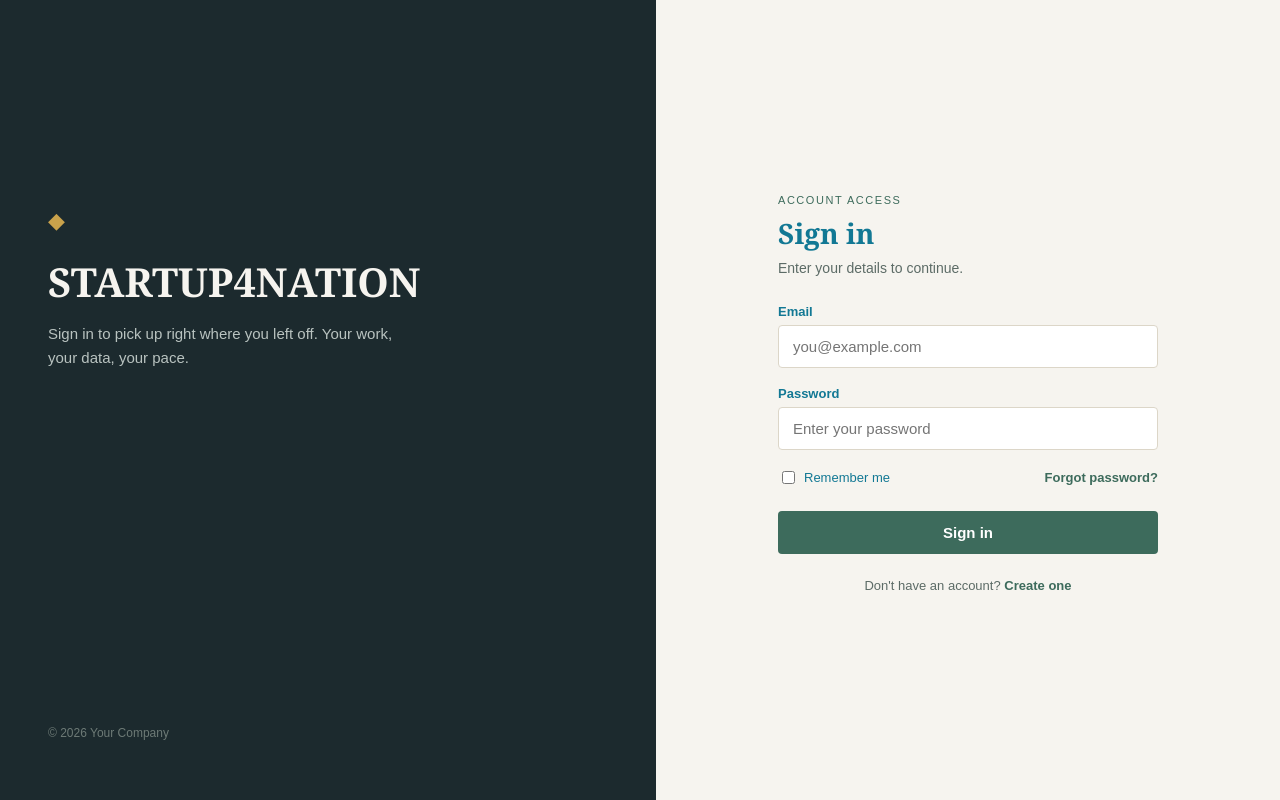
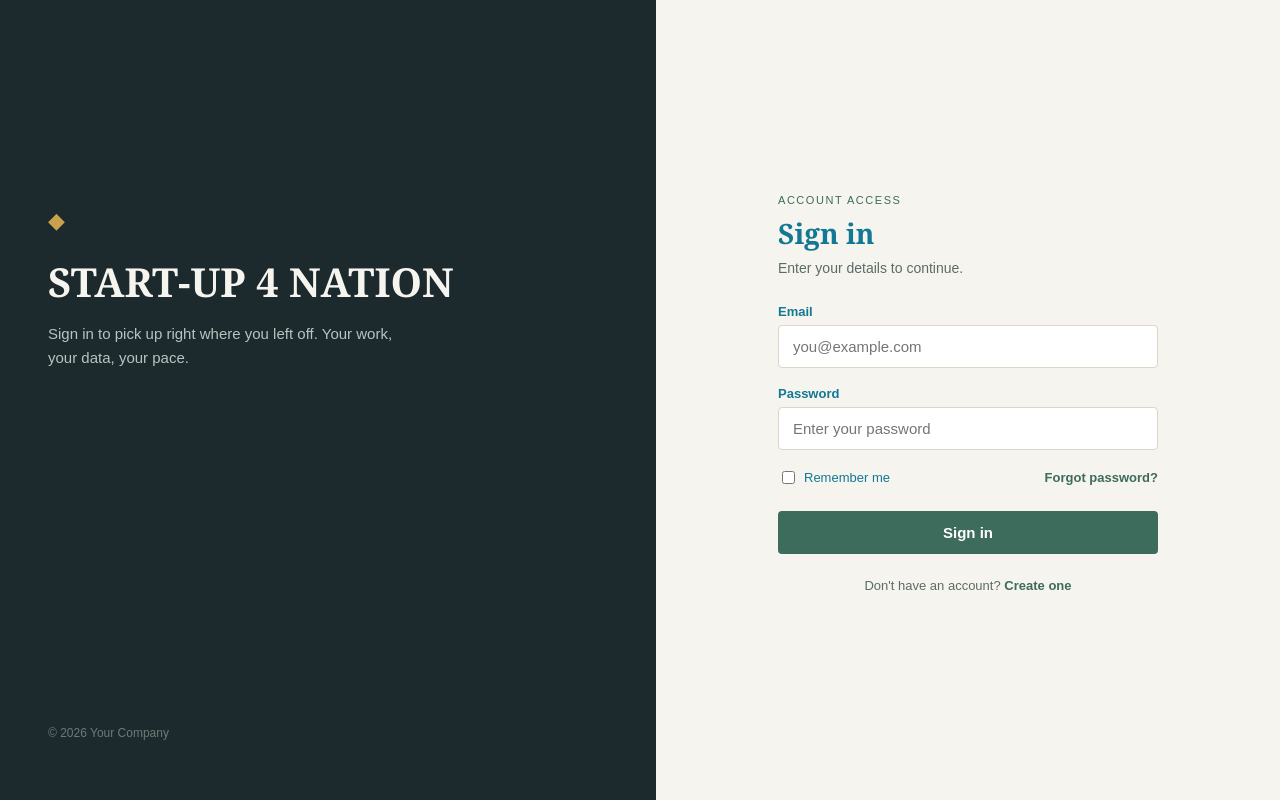
Before and after one commit to prajwaltomar026/type-2, a plain HTML site: page index.html in a window 1280 px wide. Drawn offline with Linux system fonts and the light colour scheme.

Commit message:
name change

```diff
--- a/index.html
+++ b/index.html
@@ -14,7 +14,7 @@
   <div class="brand-panel">
     <div class="brand-content">
       <p class="brand-mark">◆</p>
-      <h1>STARTUP4NATION</h1>
+      <h1>START-UP 4 NATION</h1>
       <p class="brand-text">Sign in to pick up right where you left off. Your work, your data, your pace.</p>
     </div>
     <p class="brand-footer">&copy; 2026 Your Company</p>
```
